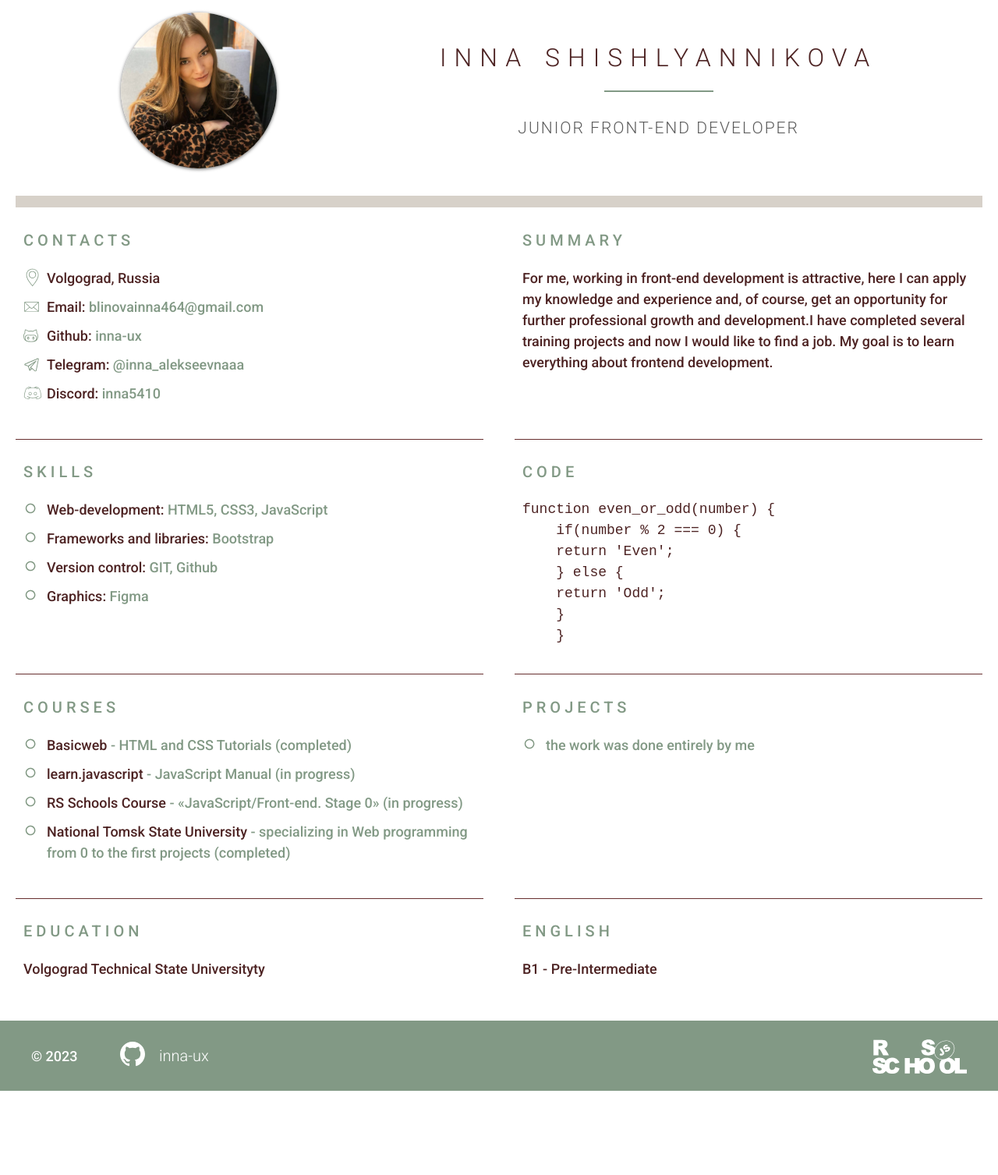
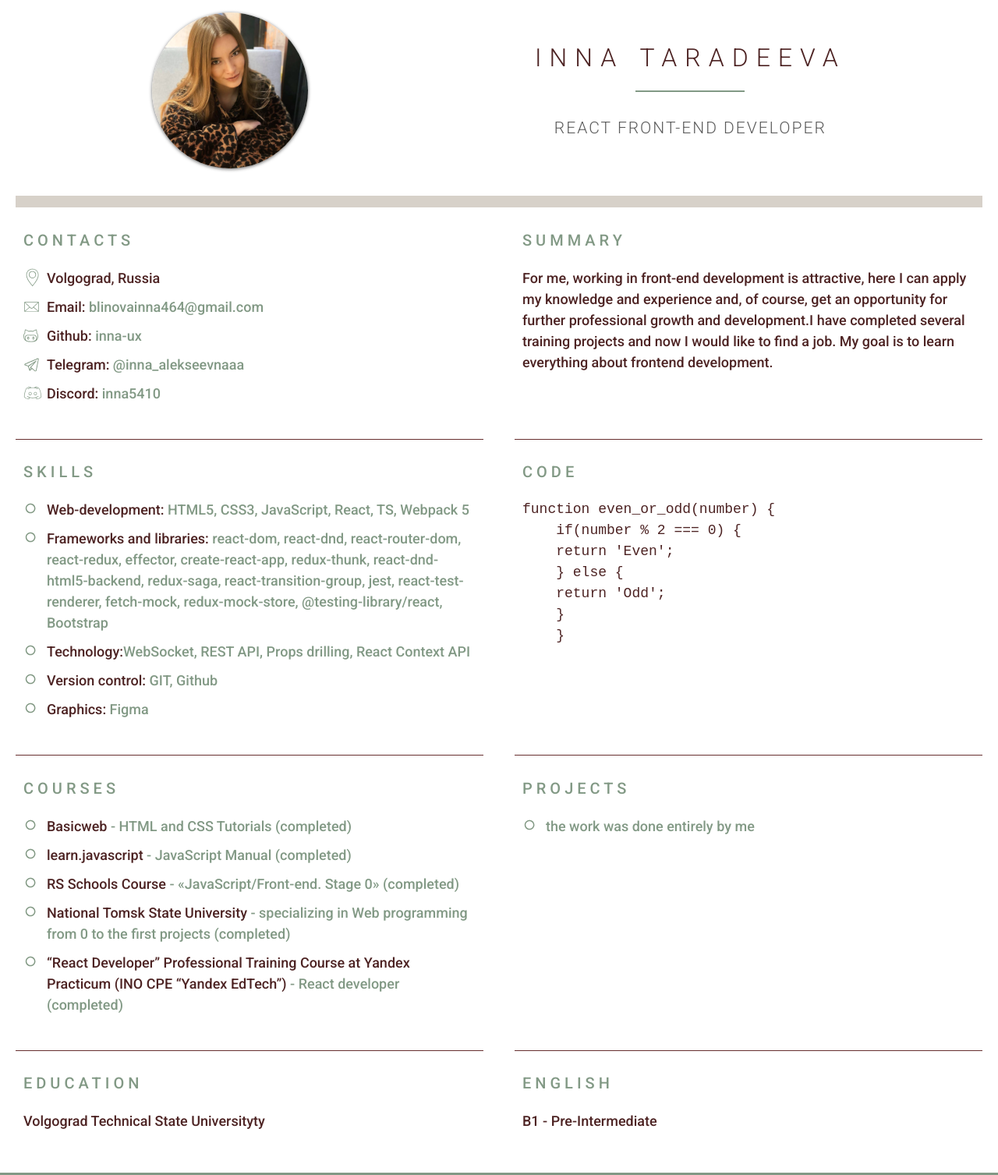
Before and after one commit to inna-ux/rsschool-cv, a plain HTML site: page index.html in a window 1280 px wide. Shown: the part 120-1627 px from the top of the page at 78% size. Before the commit the page ends 1519 px from the top, so only its background shows below. Drawn offline with Linux system fonts and the light colour scheme; a script that the page names is missing.

Commit message:
Update index.html

```diff
--- a/index.html
+++ b/index.html
@@ -35,8 +35,8 @@
         <section class="section section-profile" id="profile">
           <img src="./assets/img/photo_2023-07-10_09-35-47.jpg" alt="" class="section-profile-logo">
           <div class="section-profile-title">
-            <h1 class="section-title main-title">Inna Shishlyannikova</h1>
-            <h3 class="section-subtitle">Junior Front-End Developer</h3>
+            <h1 class="section-title main-title">Inna Taradeeva</h1>
+            <h3 class="section-subtitle">React Front-End Developer</h3>
           </div>
         </section>
         <section class="section" id="contacts">
@@ -69,10 +69,13 @@
           <h2 class="section-title">Skills</h2>
           <ul class="section-list">
             <li class="section-item">
-              Web-development:<span> HTML5, CSS3, JavaScript</span>
+              Web-development:<span> HTML5, CSS3, JavaScript, React, TS, Webpack 5</span>
             </li>
             <li class="section-item">
-              Frameworks and libraries:<span> Bootstrap</span>
+              Frameworks and libraries:<span> react-dom, react-dnd, react-router-dom, react-redux, effector, create-react-app, redux-thunk, react-dnd-html5-backend, redux-saga, react-transition-group, jest, react-test-renderer, fetch-mock, redux-mock-store, @testing-library/react, Bootstrap</span>
+            </li>
+              <li class="section-item">
+              Technology:<span>WebSocket, REST API, Props drilling, React Context API</span>
             </li>
             <li class="section-item">
               Version control:<span> GIT, Github</span>
@@ -99,13 +102,16 @@
                 Basicweb<span> - HTML and CSS Tutorials (completed)</span>
               </li>
               <li class="section-item">
-                learn.javascript<span> - JavaScript Manual (in progress)</span>
+                learn.javascript<span> - JavaScript Manual (completed)</span>
               </li>
               <li class="section-item">
-                RS Schools Course<span> - «JavaScript/Front-end. Stage 0» (in progress)</span>
+                RS Schools Course<span> - «JavaScript/Front-end. Stage 0» (completed)</span>
               </li>
               <li class="section-item">
                 National Tomsk State University<span> - specializing in Web programming from 0 to the first projects (completed)</span>
+              </li>
+              <li class="section-item">
+              “React Developer” Professional Training Course at Yandex Practicum (INO CPE “Yandex EdTech”)<span> - React developer (completed)</span>
               </li>
           </ul>
         </section>
@@ -113,7 +119,7 @@
           <h2 class="section-title">Projects</h2>
           <ul class="section-list">
             <li class="section-item">
-              <a href="http://e93770w8.beget.tech/">the work was done entirely by me</a>
+              <a href="https://inna-ux.github.io/react-burger">the work was done entirely by me</a>
             </li>
         </section>
         <section class="section section-education" id="education">
```
